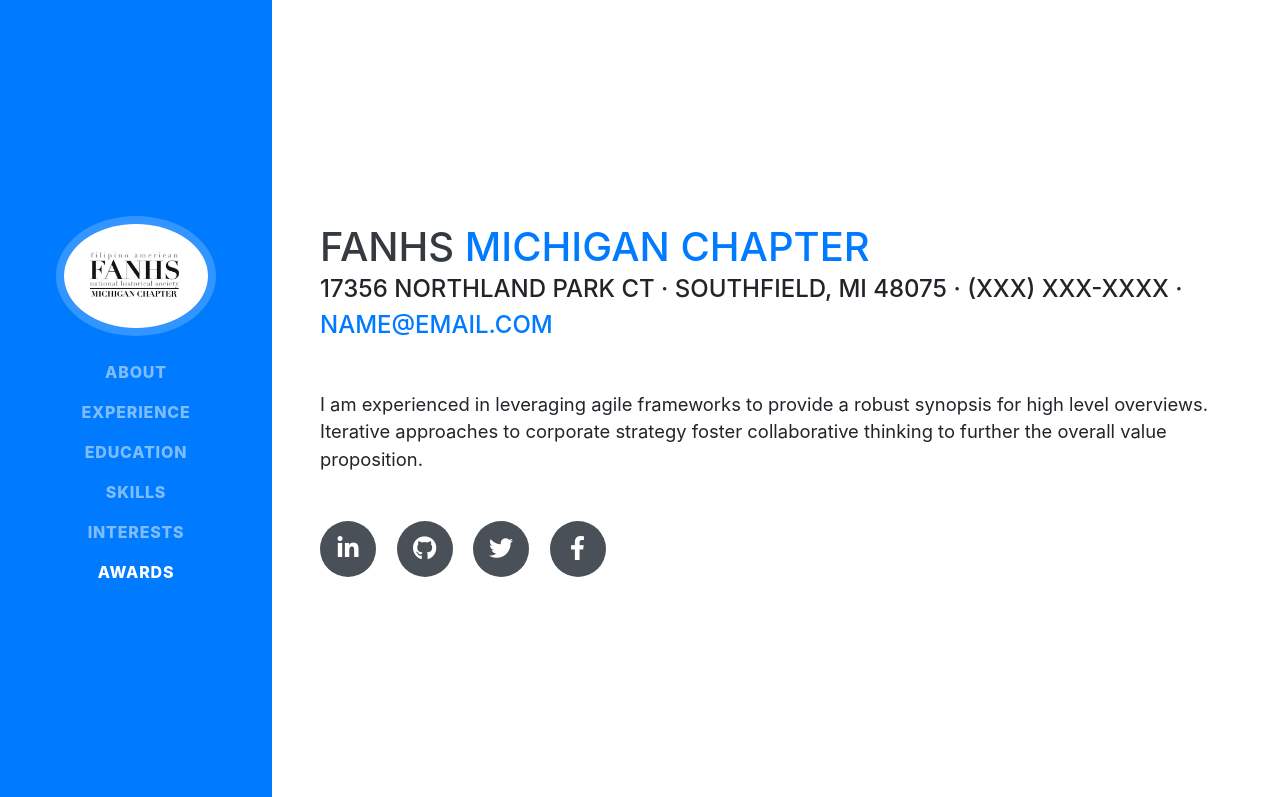
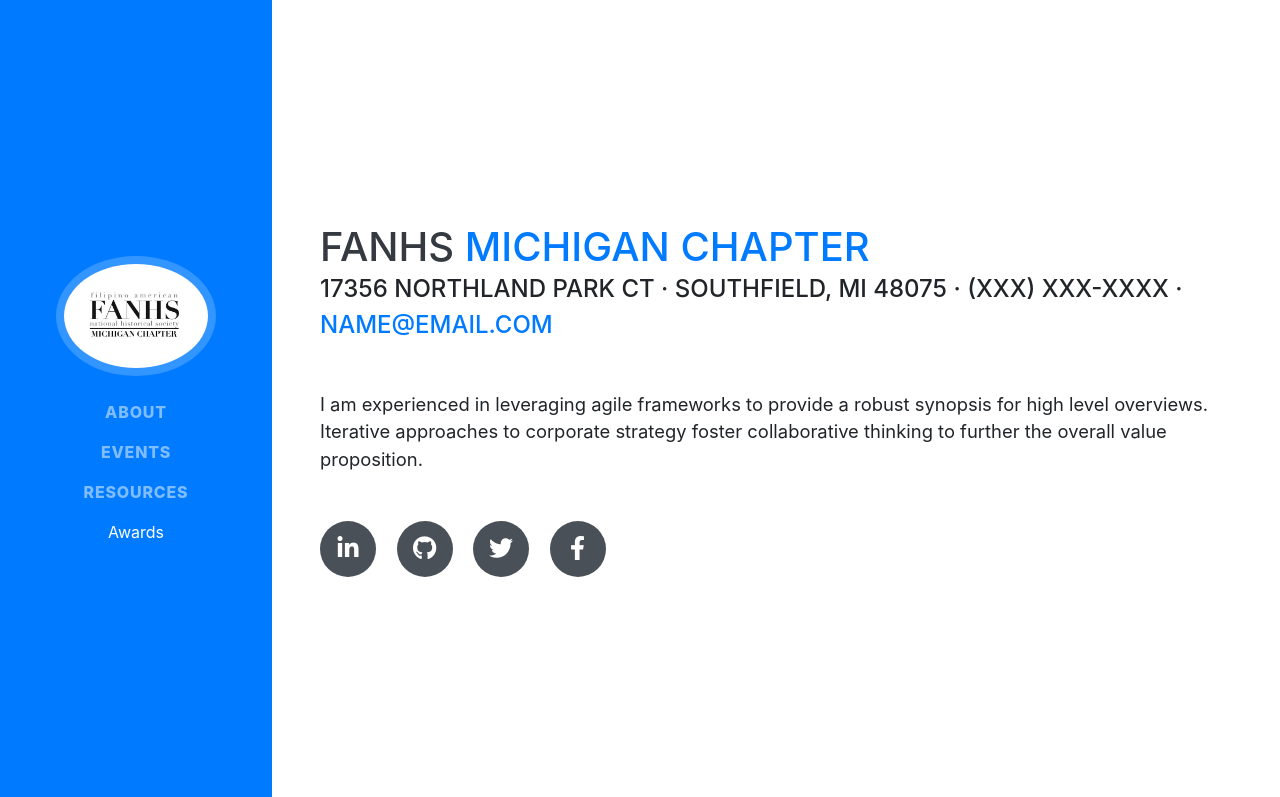
Before and after one commit to fanhs-michigan/main-page-yes, a website with bundled scripts: page index.html in a window 1280 px wide. Shown: the top 797 px of the page. Built offline with nearby package versions, Linux system fonts and the light colour scheme; a web font is replaced by a local one.

Commit message:
Update index.html

```diff
--- a/index.html
+++ b/index.html
@@ -41,18 +41,12 @@
           <a class="nav-link js-scroll-trigger" href="#about">About</a>
         </li>
         <li class="nav-item">
-          <a class="nav-link js-scroll-trigger" href="#experience">Experience</a>
+          <a class="nav-link js-scroll-trigger" href="events.html">Events</a>
         </li>
         <li class="nav-item">
-          <a class="nav-link js-scroll-trigger" href="#education">Education</a>
+          <a class="nav-link js-scroll-trigger" href="resources.html">Resources</a>
         </li>
-        <li class="nav-item">
-          <a class="nav-link js-scroll-trigger" href="#skills">Skills</a>
-        </li>
-        <li class="nav-item">
-          <a class="nav-link js-scroll-trigger" href="#interests">Interests</a>
-        </li>
-        <li class="nav-item">
+        <li>
           <a class="nav-link js-scroll-trigger" href="#awards">Awards</a>
         </li>
       </ul>
```
